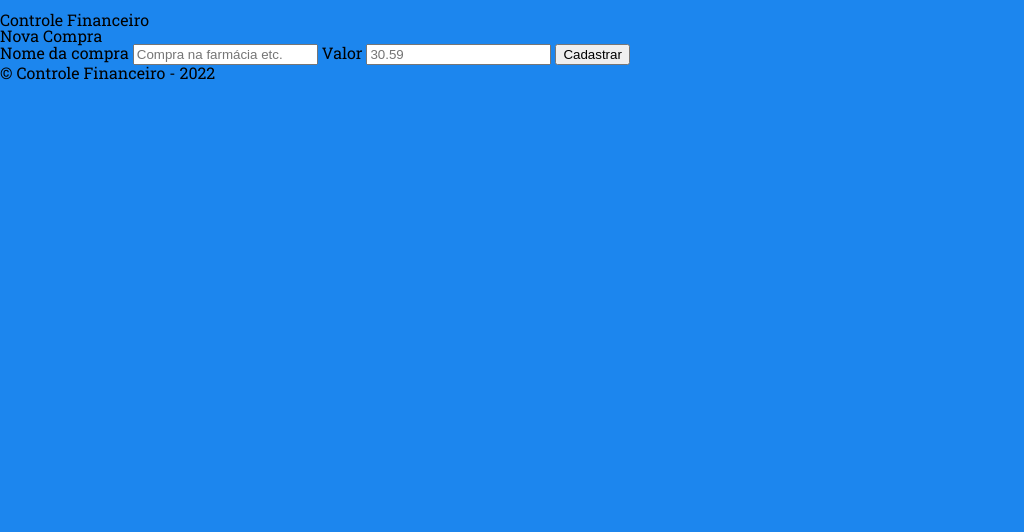
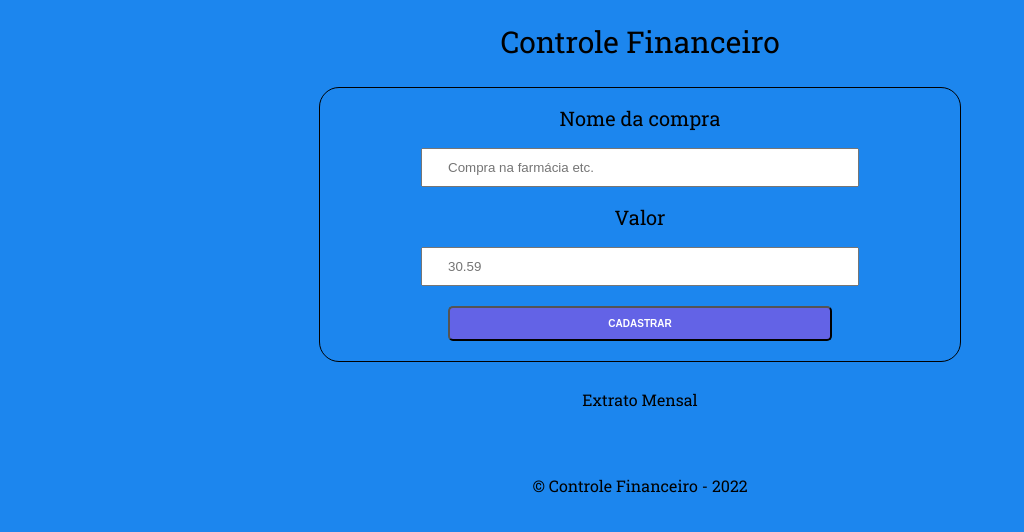
Before and after one commit to anderson-neves-silva/financial-control, a plain HTML site: page index.html in a window 1280 px wide. Shown: the part 118-650 px from the top of the page, without its empty margins (0-1024 px from the left). Drawn offline with Linux system fonts and the light colour scheme.

Commit message:
Completing the form

```diff
--- a/index.html
+++ b/index.html
@@ -26,21 +26,24 @@
             <h1>Controle Financeiro</h1>
 
             <form action="">
-                <h2>Nova Compra</h2>
+                <section class="novaCompra">
+                    <label for="nomeDaCompra">Nome da compra</label>
+                    <input type="text" id="nomeDaCompra" placeholder="Compra na farmácia etc." required>
 
-                <label for="nomeDaCompra">Nome da compra</label>
-                <input type="text" id="nomeDaCompra" placeholder="Compra na farmácia etc." required>
+                    <label for="valorDaCompra">Valor</label>
+                    <input type="text" id="valorDaCompra" placeholder="30.59" required>
 
-                <label for="valorDaCompra">Valor</label>
-                <input type="text" id="valorDaCompra" placeholder="30.59" required>
+                    <input type="submit" value="Cadastrar" class="cadastrar">
+                </section>
+            </form>
 
-                <input type="submit" value="Cadastrar" class="cadastrar">
-            </form>
+            <section class="extratoMensal">
+                <h2>Extrato Mensal</h2>
+            </section>
         </main>
 
         <footer>
             <p class="copyrigth">&copy; Controle Financeiro - 2022</p>
-
         </footer>
     </body>
 </html>
--- a/style.css
+++ b/style.css
@@ -14,9 +14,67 @@ header img {
     margin: 0 auto;
 }
 
+h1 {
+    font-size: 30px;
+    text-align: center;
+    margin: 30px 0;
+}
+
 .logo {
     background: #ffffff;
     width: 300px;
     border-radius: 10px;
     margin: 15px auto;
 }
+
+form {
+    border: 1px solid black;
+    border-radius: 20px;
+    margin: 0 auto;
+    width: 50%;
+}
+
+.novaCompra {
+    margin-top: 20px;
+}
+
+.novaCompra label {
+    display: block;
+    font-size: 20px;
+    margin: 0 0 20px;
+    text-align: center;
+}
+
+.novaCompra input {
+    display: block;
+    padding: 10px 25px;
+    width: 60%;
+    margin: 0 auto;
+    margin-bottom: 20px;
+}
+
+.extratoMensal {
+    text-align: center;
+    margin: 30px;
+}
+
+.cadastrar {
+    border-radius: 5px;
+    font-weight: bold;
+    font-size: 10px;
+    background: rgb(99, 99, 230);
+    color: #ffffff;
+    text-transform: uppercase;
+    cursor: pointer;
+}
+
+.cadastrar:hover {
+    font-size: 12px;
+    width: 62%;
+    background: #7dbdfc;
+}
+
+footer {
+    text-align: center;
+    padding: 40px 0;
+}
```
